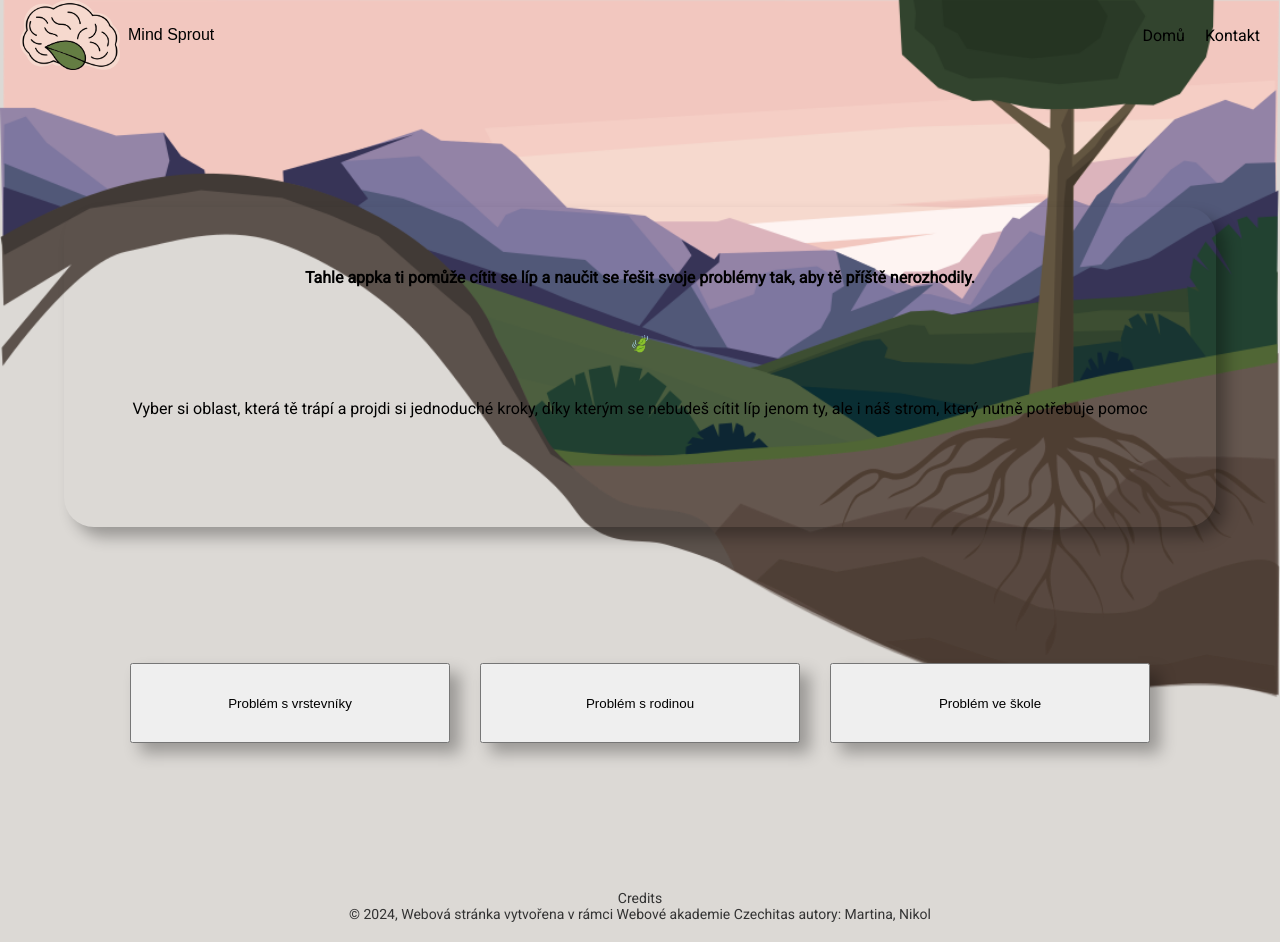
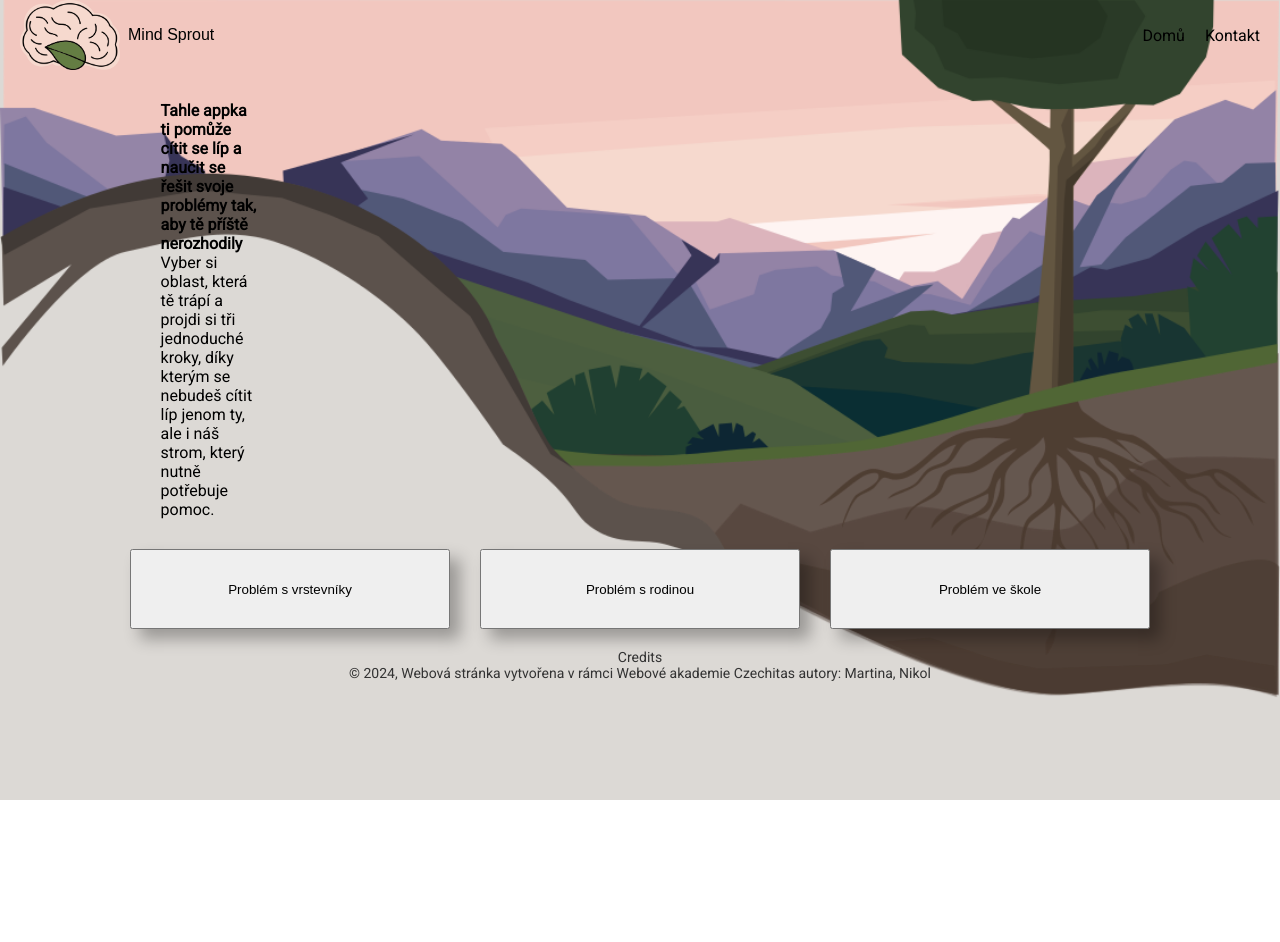
Before and after one commit to MartinaKolarova/MindSprout, a Next.js app: page / in a window 1280 px wide. After the commit the page ends 800 px from the top, so only its background shows below. Built offline with nearby package versions, Linux system fonts and the light colour scheme; a web font is replaced by a local one.

Commit message:
Overlay functionalities

```diff
--- a/package.json
+++ b/package.json
@@ -10,11 +10,11 @@
   },
   "dependencies": {
     "next": "14.2.3",
+    "next-share": "^0.27.0",
     "react": "18.2.0",
+    "react-curved-text": "^3.0.1",
     "react-dom": "18.2.0",
-    "react-modal": "^3.16.1",
-    "next-share": "^0.27.0"
-
+    "react-modal": "^3.16.1"
   },
   "devDependencies": {
     "eslint": "^8",
--- a/src/components/Footer/Footer.module.css
+++ b/src/components/Footer/Footer.module.css
@@ -3,6 +3,8 @@
   padding: 20px;
   text-align: center;
   font-size: 14px;
+  z-index: 2;
+  position: relative;
 }
 
 .footer a {
--- a/src/components/Header/style.module.css
+++ b/src/components/Header/style.module.css
@@ -1,7 +1,8 @@
 .header {
   top: 0;
   width: 100%;
-  z-index: 1;
+  z-index: 2;
+  position: relative;
 }
 
 .container {
--- a/src/components/Tree/Bubble/Bubble.module.css
+++ b/src/components/Tree/Bubble/Bubble.module.css
@@ -11,6 +11,8 @@
   font-size: 10px;
   text-align: center;
   cursor: pointer;
+  z-index: 2;
+  position: relative;
 }
 
 .bubble:nth-child(1) {
--- a/src/components/Tree/Dialog/Dialog.jsx
+++ b/src/components/Tree/Dialog/Dialog.jsx
@@ -1,26 +1,26 @@
-import React from "react";
-import ReactDOM from "react-dom";
-import Modal from "react-modal";
-import { useState } from "react";
-import styles from "./Dialog.module.css";
+import React from 'react';
+import ReactDOM from 'react-dom';
+import Modal from 'react-modal';
+import { useState } from 'react';
+import styles from './Dialog.module.css';
 
 const customStyles = {
   content: {
-    top: "50%",
-    left: "50%",
-    right: "auto",
-    bottom: "auto",
-    marginRight: "-50%",
-    transform: "translate(-50%, -50%)",
-    height: "90vh",
-    width: "90vw",
-    display: "flex",
-    alignItems: "center",
-    justifyContent: "center",
+    top: '50%',
+    left: '50%',
+    right: 'auto',
+    bottom: 'auto',
+    marginRight: '-50%',
+    transform: 'translate(-50%, -50%)',
+    height: '90vh',
+    width: '90vw',
+    display: 'flex',
+    alignItems: 'center',
+    justifyContent: 'center',
   },
 };
 
-Modal.setAppElement("#__next");
+Modal.setAppElement('#__next');
 export const Dialog = ({ exercise, finishExercise, closeExercise }) => {
   const [currentIndex, setCurrentIndex] = useState(0);
 
@@ -33,7 +33,7 @@ export const Dialog = ({ exercise, finishExercise, closeExercise }) => {
   };
 
   return (
-    <div>
+    <div className={styles.mainDialog}>
       <Modal
         isOpen={!!exercise}
         style={customStyles}
@@ -55,7 +55,7 @@ export const Dialog = ({ exercise, finishExercise, closeExercise }) => {
             {exercise?.content.text[currentIndex]}
           </div>
           <div className={styles.bottomBar}>
-            {currentIndex > 0 && exercise?.content.text !== "" ? (
+            {currentIndex > 0 && exercise?.content.text !== '' ? (
               <button className={styles.leftArrow} onClick={handleLeft}>
                 left
               </button>
@@ -64,7 +64,7 @@ export const Dialog = ({ exercise, finishExercise, closeExercise }) => {
               Relaxace ukončena
             </button>
             {currentIndex < exercise?.content.text.length - 1 &&
-            exercise?.content.text !== "" ? (
+            exercise?.content.text !== '' ? (
               <button className={styles.rightArrow} onClick={handleRight}>
                 right
               </button>
--- a/src/components/Tree/Dialog/Dialog.module.css
+++ b/src/components/Tree/Dialog/Dialog.module.css
@@ -1,4 +1,4 @@
-.bottomBar{
+.bottomBar {
     display: flex;
     flex-direction: row;
     justify-content: space-between;
@@ -11,7 +11,12 @@
     right: 5px;
 }
 
-.dialogcontainer{
+.mainDialog {
+    z-index: 3;
+    position: relative;
+}
+
+.dialogcontainer {
     display: flex;
     flex-direction: column;
     justify-content: space-between;
--- a/src/components/Tree/Tree.module.css
+++ b/src/components/Tree/Tree.module.css
@@ -3,7 +3,7 @@
     width: 100vw;
     position: relative;
     display: flex;
-
+    z-index: 2;
 }
 
 .endbox {
--- a/src/components/TreeNavigation/TreeNavigation.jsx
+++ b/src/components/TreeNavigation/TreeNavigation.jsx
@@ -1,21 +1,20 @@
-import React, { useState } from "react";
-import styles from "./style.module.css";
-import Link from "next/link";
+import styles from './style.module.css';
+import Link from 'next/link';
+import ReactCurvedText from 'react-curved-text';
 
 export const TreeNavigation = ({ onClick }) => {
   return (
     <div className={styles.navContainer}>
       <div className={styles.textContainer}>
-        <p className={styles.introduction}>
-          Tahle appka ti pomůže cítit se líp a naučit se řešit svoje problémy
-          tak, aby tě příště nerozhodily.
-        </p>
-        <p>🍃</p>
+      <p className={styles.introduction}>
+      Tahle appka ti pomůže cítit se líp a naučit se řešit svoje problémy
+      tak, aby tě příště nerozhodily
+      </p>
 
         <p className={styles.guidance}>
-          Vyber si oblast, která tě trápí a projdi si jednoduché kroky, díky
+          Vyber si oblast, která tě trápí a projdi si tři jednoduché kroky, díky
           kterým se nebudeš cítit líp jenom ty, ale i náš strom, který nutně
-          potřebuje pomoc
+          potřebuje pomoc.
         </p>
         <div className={styles.arrow}></div>
       </div>
--- a/src/components/TreeNavigation/style.module.css
+++ b/src/components/TreeNavigation/style.module.css
@@ -1,46 +1,53 @@
 .navContainer {
-    width: 100vw;
-    height: 100vh;
     display: flex;
     flex-direction: column;
-    justify-content: space-evenly;
-    align-items: center;
-
 }
 
 .textContainer {
+    max-width: 20vh;
     display: flex;
     flex-direction: column;
     justify-content: space-around;
-    align-items: center;
-    text-align: center;
-    box-shadow: 10px 10px 15px rgba(0, 0, 0, 0.3);
-    border-radius: 30px;
-    margin: 10px;
-    width: 90vw;
-    height: 40vh;
+    align-items: left;
+    text-align: left;
+    left: 0;
     padding: 3%;
+}
+
+#curve {
+    fill: transparent;
+}
+
+.text {
+    /* styl pro text */
+}
+
+.textPath {
+    /* styl pro textPath */
 }
 
 .introduction {
     font-weight: bolder;
+    display: flex;
+    flex-direction: row;
+    justify-content: space-between;
 }
 
-.buttonsContainer {
+.guidance .buttonsContainer {
     display: flex;
     flex-direction: column;
     gap: 10px;
 }
 
 .navButton {
-    box-shadow: 10px 10px 15px rgba(0, 0, 0, 0.3); /* Nastavení stínu */
+    box-shadow: 10px 10px 15px rgba(0, 0, 0, 0.3);
+    /* Nastavení stínu */
     width: 70vw;
     height: 10vh;
 }
 
-@media (min-width: 1024px)
-{
-    .buttonsContainer{
+@media (min-width: 1024px) {
+    .buttonsContainer {
         display: flex;
         flex-direction: row;
         flex-wrap: nowrap;
@@ -56,3 +63,45 @@
     }
 
 }
+/* <svg width={400} height={130}>
+<path id={styles.curve} d="M 20 120 C 0 20, 50 0, 160 120"></path>
+<text className={styles.text}>
+  <textPath href={`#${styles.curve}`} className={styles.textPath} startOffset="5%">
+  Tahle appka ti pomůže cítit se líp a naučit se řešit svoje problémy
+  tak, aby tě příště nerozhodily.            </textPath>
+</text>
+</svg>
+<ReactCurvedText className={styles.curvedTextFirst}
+          width={370}
+          height={300}
+          cx={65}
+          cy={140}
+          rx={80}
+          ry={100}
+          startOffset={50}
+          reversed={true}
+          text="Tahle appka ti pomůže cítit se líp a naučit se"
+          textProps={{ style: { fontSize: 10 } }}
+          textPathProps={null}
+          tspanProps={{"dy" : "16"}}
+          ellipseProps={null}
+          svgProps={null}
+        />
+        <ReactCurvedText
+        className={styles.curvedTextSecond}
+          width={370}
+          height={300}
+          cx={140}
+          cy={50}
+          rx={100}
+          ry={100}
+          startOffset={50}
+          reversed={false}
+          text="řešit svoje problémy
+        tak, aby tě příště nerozhodily"
+          textProps={{ style: { fontSize: 10 } }}
+          textPathProps={null}
+          tspanProps={null}
+          ellipseProps={null}
+          svgProps={null}
+        />*/
--- a/src/pages/index.jsx
+++ b/src/pages/index.jsx
@@ -30,7 +30,6 @@ export default function Home() {
 
   return (
     <div className={styles.appcontainer}>
-      {chosenCategory && <div className={styles.backgroundOverlay}></div>}
       <Header></Header>
       <Head>
         <title>Mind Sprout</title>
@@ -41,7 +40,7 @@ export default function Home() {
         <meta name="viewport" content="width=device-width, initial-scale=1" />
         <link rel="icon" href="/favicon.ico" />
       </Head>
-
+      {chosenCategory && <div className={styles.backgroundOverlay}></div>}
       <main className={styles.main}>
         {chosenCategory !== null && (
           <button className={styles.backButton} onClick={handleBack}>
--- a/src/styles/Home.module.css
+++ b/src/styles/Home.module.css
@@ -23,6 +23,7 @@
   background: #dcd9d5;
   top: 0;
   left: 0;
+  z-index: 1;
   position: fixed;
 }
 
@@ -254,6 +255,8 @@
   /* Zakulacené rohy */
   transition: background-color 0.3s, color 0.3s;
   /* Přechod pro změny barev */
+  z-index: 2;
+  position: relative;
 }
 
 @media (min-aspect-ratio: 11/6) {
```
Also changed, not shown: 1 other file (tests, documents, lock files or other folders).
